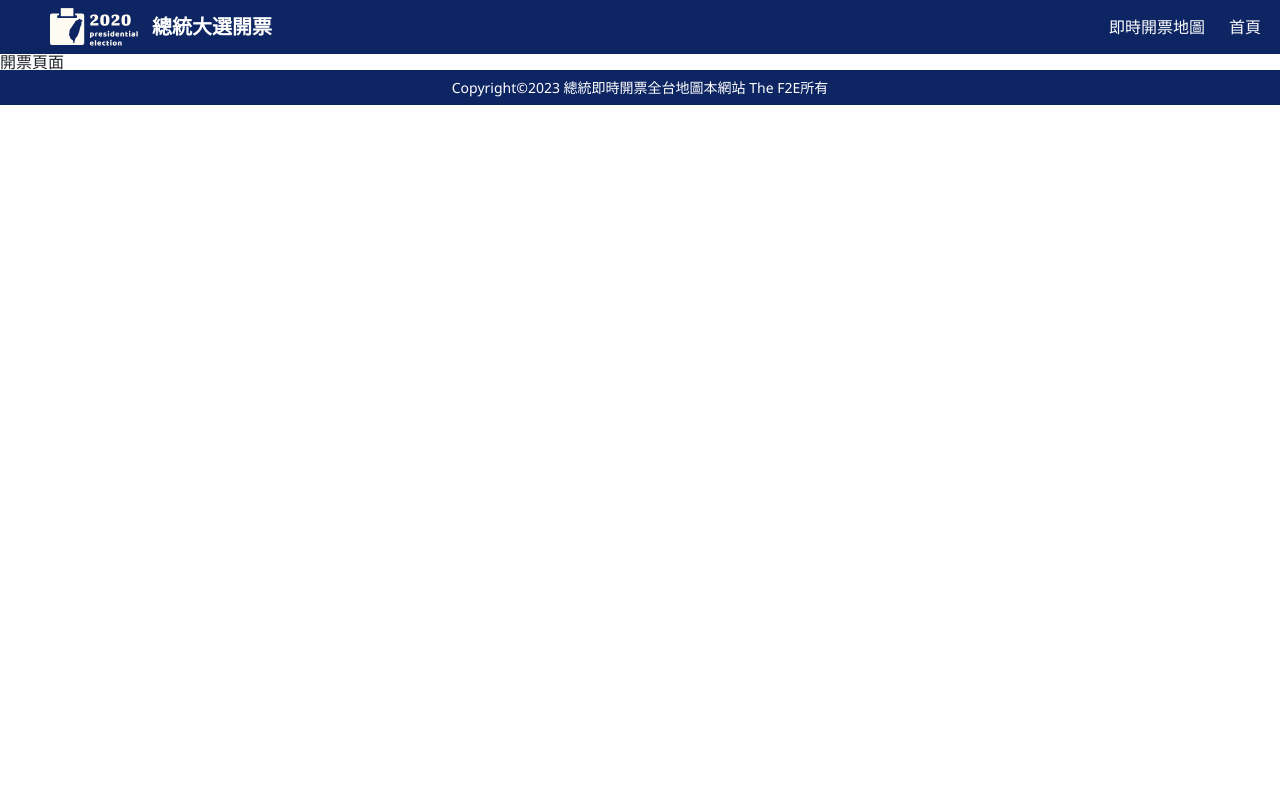
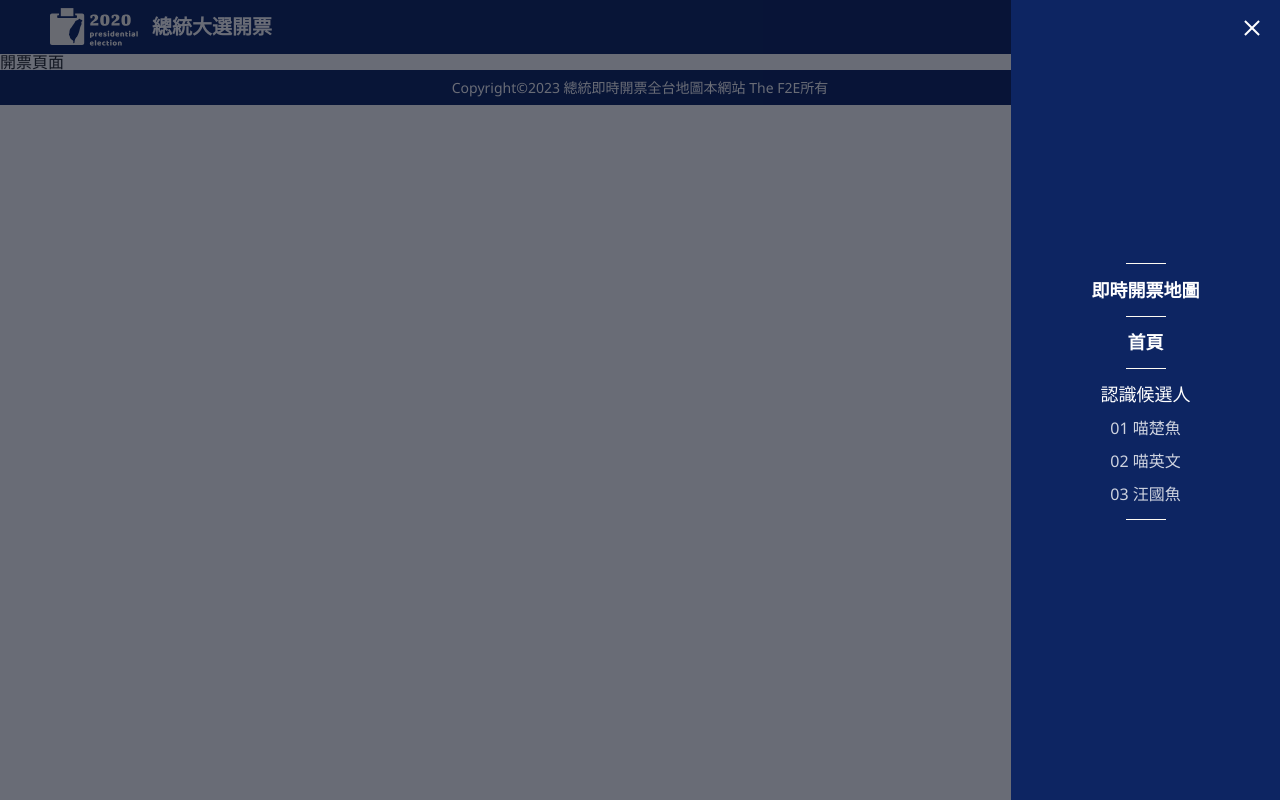
Before and after one commit to zim314/2023-F2E-Invoicing-System, a React (Vite) app: page / in a window 1280 px wide. Both pictures are taken after a click on the button 1100 px from the left and 426 px from the top of the page. Built offline with nearby package versions, Linux system fonts and the light colour scheme.

Commit message:
feat: 🎸 新增 sidebar組件建構

```diff
--- /dev/null
+++ b/src/component/Sidebar/index.scss
@@ -0,0 +1,78 @@
+.sidebar {
+    width: 269px;
+    height: 100%;
+    background-color: #0D2562;
+    display: flex;
+    flex-direction: column;
+    justify-content: center;
+    align-items: center;
+    position: relative;
+
+    & h5, h6, p {
+        display: block;
+        color: white;
+        margin-bottom: 17px;
+    }
+
+    & h5 {
+        font-size: 18px;
+        font-weight: 700;
+    }
+
+    & h6 {
+        font-size: 18px;
+        font-weight: 500;
+    }
+
+    & p {
+        opacity: 0.8;
+        color: #fff;
+    }
+
+    &__wrapper {
+        z-index: 2;
+        position: fixed;
+        height: 100%;
+        width: 100%;
+        background-color: rgba(5, 11, 27, 0.60);
+        display: flex;
+        justify-content: end;
+    }
+
+    &__closeButton {
+        position: absolute;
+        top: 18px;
+        right: 18px;
+        background-color: #0D2562;
+        border: none;
+        width: 20px;
+        height: 20px;
+
+        &::before, &::after {
+            content: '';
+            display: block;
+            background-color: white;
+            width: 2px;
+            height: 20px;
+            position: relative;
+        }
+
+        &::before {
+            transform: rotate(45deg);
+            left: 9px;
+        }
+
+        &::after {
+            transform: rotate(-45deg);
+            left: 9px;
+            bottom: 20px;
+        }
+    }
+
+    &__blockLine {
+        width: 40px;
+        height: 0.3px;
+        background-color: #FEFBF3;
+        margin-bottom: 17px;
+    }
+}
--- /dev/null
+++ b/src/component/Sidebar/index.tsx
@@ -0,0 +1,34 @@
+import './index.scss';
+import { Link } from 'react-router-dom';
+
+const Sidebar = () => {
+    return (
+        <div className="sidebar__wrapper">
+            <div className="sidebar">
+                <button className="sidebar__closeButton" />
+                <div className="sidebar__blockLine" />
+                <Link to="/openballpt">
+                    <h5>即時開票地圖</h5>
+                </Link>
+                <div className="sidebar__blockLine" />
+                <Link to="/">
+                    <h5>首頁</h5>
+                </Link>
+                <div className="sidebar__blockLine" />
+                <h6>認識候選人</h6>
+                <Link to="/candidateinfo/chuYu">
+                    <p>01 喵楚魚</p>
+                </Link>
+                <Link to="/candidateinfo/yingWen">
+                    <p>02 喵英文</p>
+                </Link>
+                <Link to="/candidateinfo/guoYu">
+                    <p>03 汪國魚</p>
+                </Link>
+                <div className="sidebar__blockLine" />
+            </div>
+        </div>
+    );
+};
+
+export default Sidebar;
--- a/src/layout/BasicLayout.tsx
+++ b/src/layout/BasicLayout.tsx
@@ -1,13 +1,15 @@
 import Navbar from '../component/Navbar';
+import Sidebar from '../component/Sidebar';
+import Footer from '../component/Footer';
 import { Outlet } from 'react-router-dom';
 import useRWD from '../hook/useRWD';
-import Footer from '../component/Footer';
 
 const BasicLayout = () => {
     const device = useRWD();
 
     return (
         <>
+            <Sidebar />
             <Navbar />
             <Outlet />
             {device === 'PC' && <Footer />}
```
